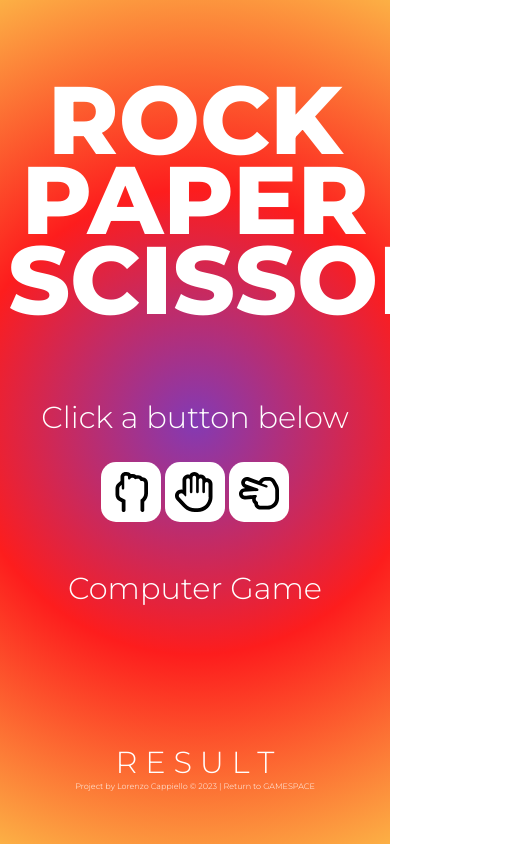
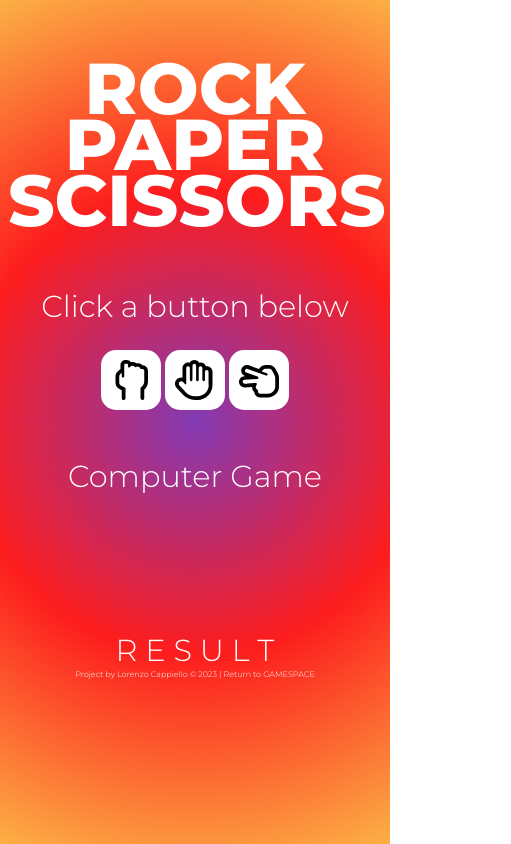
Before and after one commit to lorenzocappiello/rock-paper-scissors, a plain HTML site: page index.html in a window 390 px wide. Shown: the whole page, 511 px wide, since content can reach past the window. Drawn offline with Linux system fonts and the light colour scheme.

Commit message:
Update style.css

```diff
--- a/style.css
+++ b/style.css
@@ -28,8 +28,8 @@ body {
 
 @media screen and (max-width: 428px) {
   .game-title {
-    font-size: 96px;
-    line-height: 80px;
+    font-size: 72px;
+    line-height: 56px;
   }
 }
 
```
